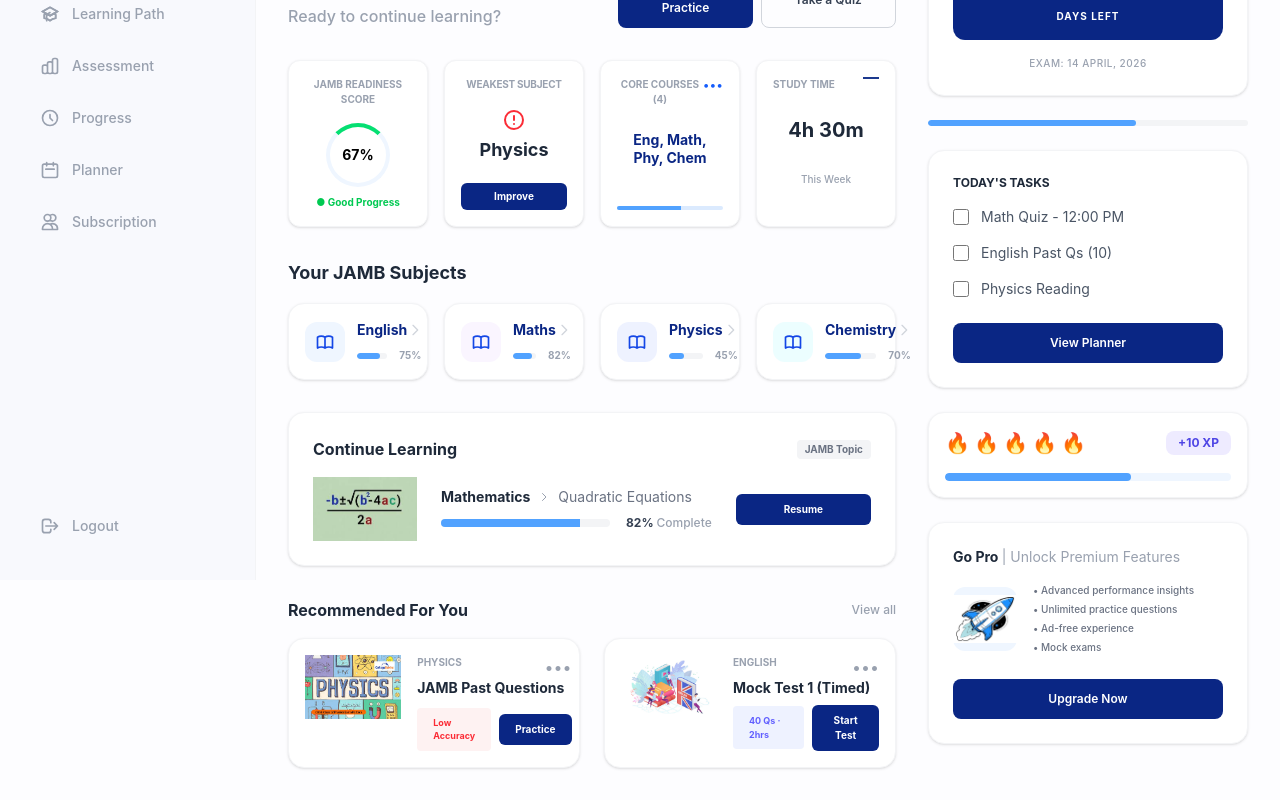
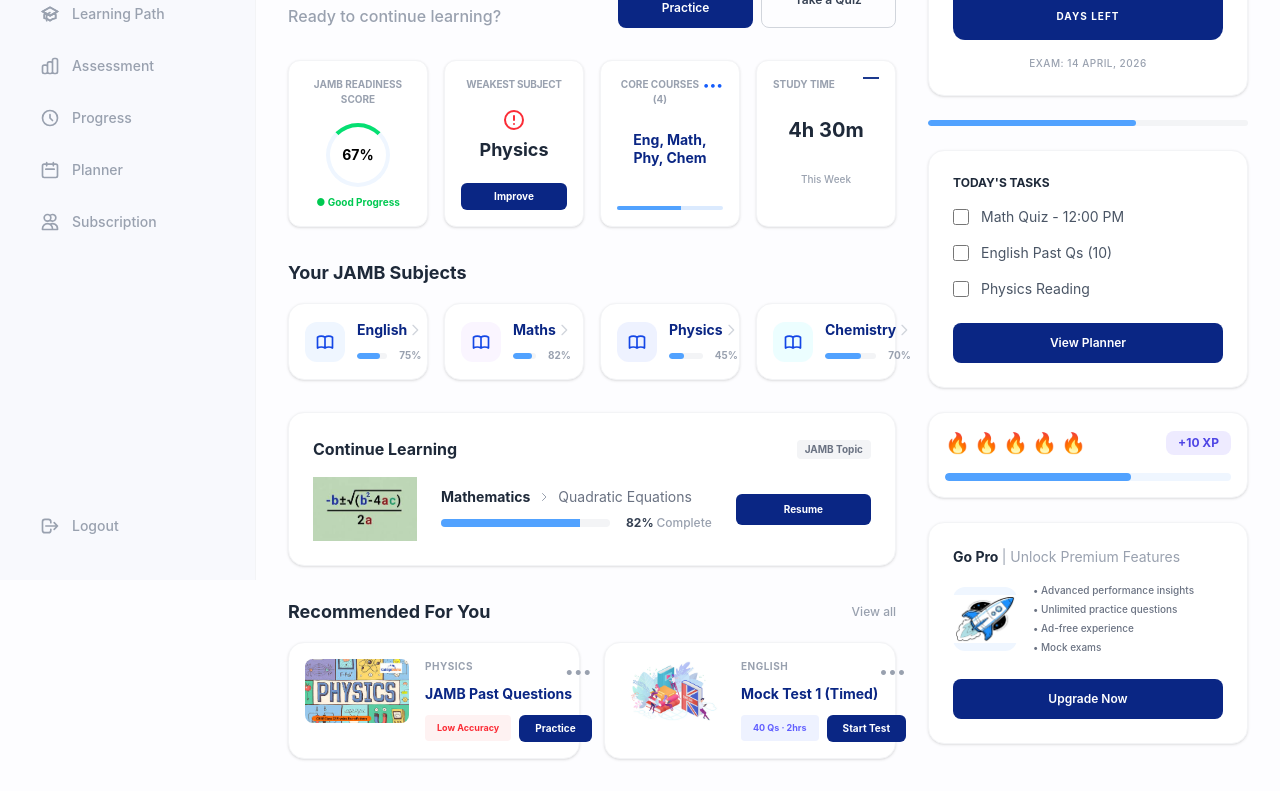
Before and after one commit to EmmanuelOzoemena/PathIQ, a React (Vite) app: page / in a window 1280 px wide. Shown: the part 220-1020 px from the top of the page. Built offline with nearby package versions, Linux system fonts and the light colour scheme.

Commit message:
feat: create reusable RecommendationCard component for student dashboard

```diff
--- /dev/null
+++ b/src/features/student/components/RecommendationCard.jsx
@@ -0,0 +1,59 @@
+import React from 'react';
+
+const RecommendationCard = ({
+  image,
+  subject,
+  title,
+  badgeText,
+  badgeVariant,
+  buttonText,
+  onClick
+}) => {
+  // Define badge styles based on variant
+  const badgeStyles = {
+    danger: "bg-red-50 text-red-500",
+    info: "bg-indigo-50 text-indigo-500",
+  };
+
+  return (
+    <div className="bg-white p-4 border border-gray-100 rounded-2xl shadow-sm flex gap-4">
+      {/* Image Section */}
+      <img
+        className="w-26 h-16 object-cover rounded-lg flex-shrink-0"
+        src={image}
+        alt={`${title}-thumbnail`}
+      />
+
+      <div className="flex flex-col justify-between flex-grow">
+        <div>
+          <div className="flex justify-between items-start">
+            <p className="text-[10px] text-gray-400 font-bold uppercase tracking-wider">
+              {subject}
+            </p>
+            <button className="text-gray-400 hover:text-gray-600 transition-colors cursor-pointer">
+              •••
+            </button>
+          </div>
+          <h4 className="text-sm font-bold text-[#0A2684] mt-0.5 leading-tight">
+            {title}
+          </h4>
+        </div>
+
+        {/* Action Row */}
+        <div className="flex items-center gap-2 mt-3">
+          <span className={`text-[9px] px-3 py-1.5 rounded font-bold whitespace-nowrap ${badgeStyles[badgeVariant]}`}>
+            {badgeText}
+          </span>
+          <button
+            onClick={onClick}
+            className="text-[10px] bg-[#0A2684] text-white px-4 py-1.5 rounded-md font-bold cursor-pointer hover:bg-blue-900 transition-all active:scale-95 whitespace-nowrap"
+          >
+            {buttonText}
+          </button>
+        </div>
+      </div>
+    </div>
+  );
+};
+
+export default RecommendationCard;
--- a/src/features/student/pages/StudentDashboard.jsx
+++ b/src/features/student/pages/StudentDashboard.jsx
@@ -12,6 +12,7 @@
 import maths from "../../../assets/maths.jpg";
 import physics from "../../../assets/physics.jpg";
 import english from "../../../assets/english.jpg";
+import RecommendationCard from "../components/RecommendationCard";
 
 const StudentDashboard = () => {
   return (
@@ -240,76 +241,36 @@
             </div>
 
             {/* Recommended For You Section */}
-            <div>
+            <div className="mt-8">
               <div className="flex justify-between items-center mb-4">
-                <h3 className="font-bold text-gray-800">Recommended For You</h3>
-                <button className="text-xs text-gray-400 font-medium hover:underline">
+                <h3 className="font-bold text-gray-800 text-lg">
+                  Recommended For You
+                </h3>
+                <button className="text-xs text-gray-400 font-medium hover:underline cursor-pointer">
                   View all
                 </button>
               </div>
 
               <div className="grid grid-cols-2 gap-6">
-                {/* Card 1 */}
-                <div className="bg-white p-4 border border-gray-100 rounded-2xl shadow-sm flex gap-4">
-                  {/* INSERT IMAGE: src/assets/physics-book.png */}
-                  <img
-                    className="w-26 h-16 object-cover"
-                    src={physics}
-                    alt="physics-mock"
-                  />
-                  <div className="flex flex-col justify-between flex-grow">
-                    <div>
-                      <div className="flex justify-between">
-                        <p className="text-[10px] text-gray-400 font-bold uppercase">
-                          Physics
-                        </p>
-                        <button className="text-gray-400">•••</button>
-                      </div>
-                      <h4 className="text-sm font-bold text-gray-800 leading-tight">
-                        JAMB Past Questions
-                      </h4>
-                    </div>
-                    <div className="flex items-center gap-2">
-                      <span className="text-[9px] bg-red-50 text-red-500 px-4 py-2 rounded font-bold">
-                        Low Accuracy
-                      </span>
-                      <button className="text-[10px] bg-[#0A2684] text-white px-4 py-2 rounded-md font-bold cursor-pointer">
-                        Practice
-                      </button>
-                    </div>
-                  </div>
-                </div>
+                <RecommendationCard
+                  image={physics}
+                  subject="Physics"
+                  title="JAMB Past Questions"
+                  badgeText="Low Accuracy"
+                  badgeVariant="danger"
+                  buttonText="Practice"
+                  onClick={() => console.log("Start Practice")}
+                />
 
-                {/* Card 2 */}
-                <div className="bg-white p-4 border border-gray-100 rounded-2xl shadow-sm flex gap-4">
-                  <img
-                    className="w-26 h-16 object-cover"
-                    src={english}
-                    alt="english-mock"
-                  />
-
-                  <div className="flex flex-col justify-between flex-grow">
-                    <div>
-                      <div className="flex justify-between">
-                        <p className="text-[10px] text-gray-400 font-bold uppercase">
-                          English
-                        </p>
-                        <button className="text-gray-400">•••</button>
-                      </div>
-                      <h4 className="text-sm font-bold text-gray-800 leading-tight">
-                        Mock Test 1 (Timed)
-                      </h4>
-                    </div>
-                    <div className="flex items-center gap-2 mt-2">
-                      <span className="text-[9px] bg-indigo-50 text-indigo-500 px-4 py-2 rounded font-bold">
-                        40 Qs · 2hrs
-                      </span>
-                      <button className="text-[10px] bg-[#0A2684] text-white px-4 py-2 rounded-md font-bold cursor-pointer">
-                        Start Test
-                      </button>
-                    </div>
-                  </div>
-                </div>
+                <RecommendationCard
+                  image={english}
+                  subject="English"
+                  title="Mock Test 1 (Timed)"
+                  badgeText="40 Qs · 2hrs"
+                  badgeVariant="info"
+                  buttonText="Start Test"
+                  onClick={() => console.log("Start Test")}
+                />
               </div>
             </div>
           </div>
```
